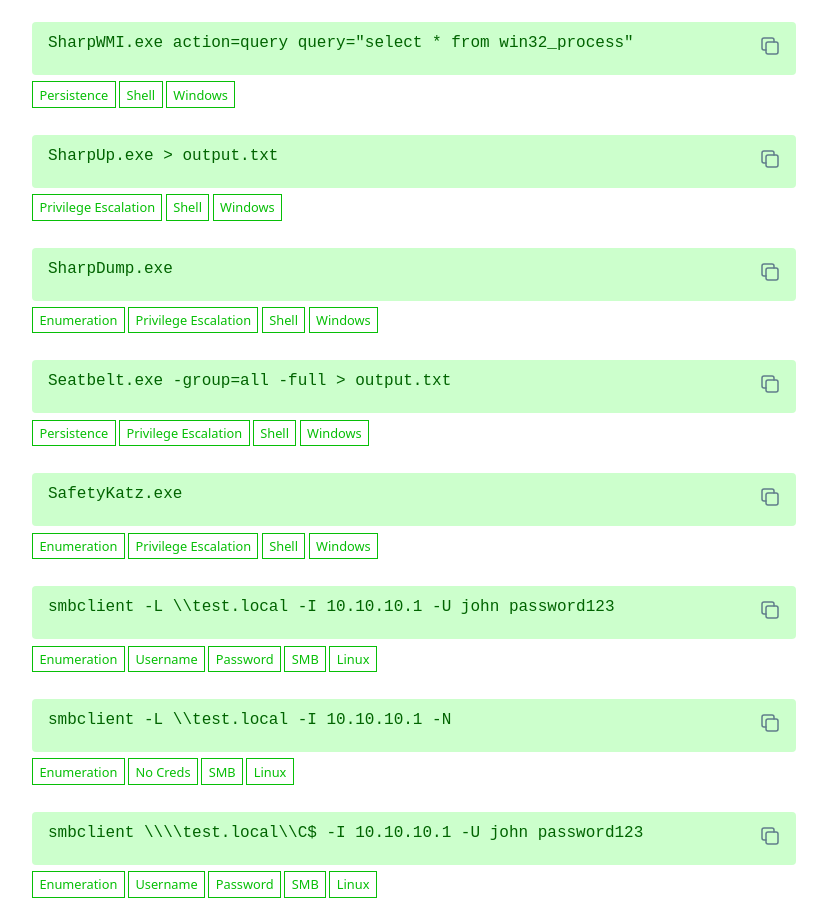
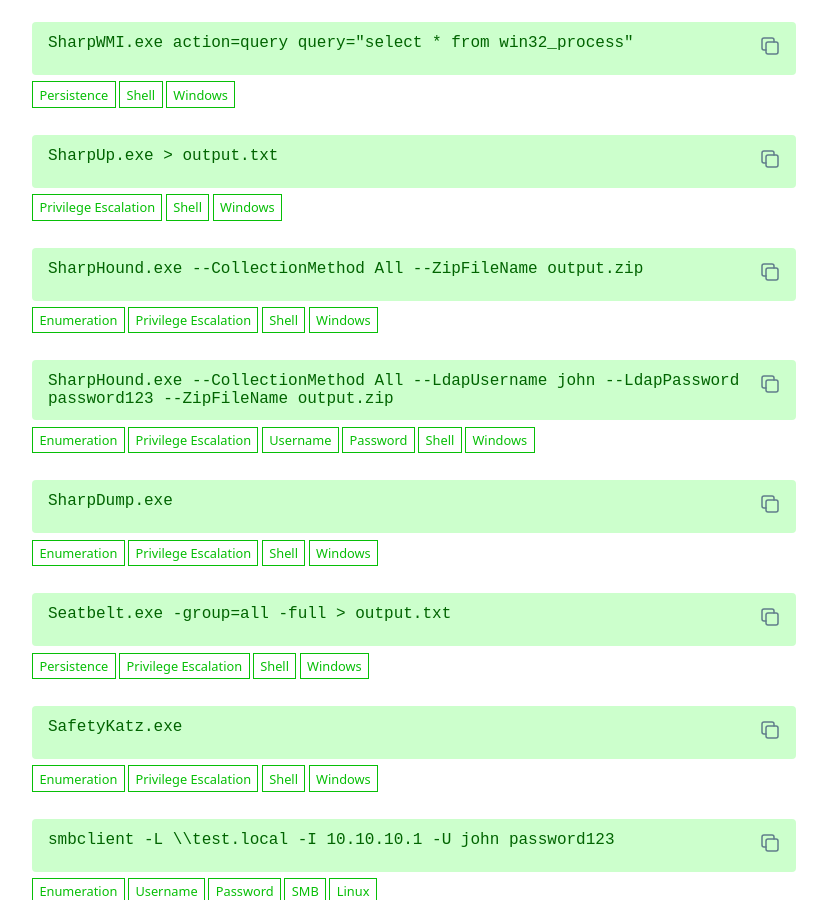
Before and after one commit to WADComs/WADComs.github.io, a Jekyll site: the page built from index.md, in a window 1280 px wide and 900 px high, scrolled down 887 px. Shown: the whole window, without its empty margins (226-1053 px from the left). Built offline with Jekyll 4.4.1, drawn with Linux system fonts in a browser that asks for light colours; some of the changed text lies outside the part shown.

Commit message:
Added more commands

```diff
--- /dev/null
+++ b/_wadcoms/SharpHound-LDAP.md
@@ -0,0 +1,27 @@
+---
+description: |
+  SharpHound.exe is the official data collector for BloodHound, written in C# and uses Windows API functions and LDAP namespace functions to collect data from domain controllers and domain-joined Windows systems. This data can then be fed into BloodHound to enumerate potential paths of privilege escalation. The following command peforms all collection methods and will use the provided LDAP credentials when performing LDAP collection methods, and stores the output in a zip file that can be directly placed in the BloodHound GUI.
+
+  Command Reference:
+
+  	LDAP Username: john
+
+  	LDAP Password: password123
+
+  	Output File: output.zip
+
+command: |
+  SharpHound.exe --CollectionMethod All --LdapUsername john --LdapPassword password123 --ZipFileName output.zip
+items:
+  - Shell
+  - Username
+  - Password
+OS:
+  - Windows
+attack_types:
+  - PrivEsc
+  - Enumeration
+references:
+  - https://github.com/BloodHoundAD/SharpHound3
+  - https://bloodhound.readthedocs.io/en/latest/data-collection/sharphound.html
+---
--- /dev/null
+++ b/_wadcoms/SharpHound.md
@@ -0,0 +1,21 @@
+---
+description: |
+  SharpHound.exe is the official data collector for BloodHound, written in C# and uses Windows API functions and LDAP namespace functions to collect data from domain controllers and domain-joined Windows systems. This data can then be fed into BloodHound to enumerate potential paths of privilege escalation. The following command peforms all collection methods and stores the output in a zip file that can be directly placed in the BloodHound GUI.
+
+  Command Reference:
+
+  	Output File: output.zip
+
+command: |
+  SharpHound.exe --CollectionMethod All --ZipFileName output.zip
+items:
+  - Shell
+OS:
+  - Windows
+attack_types:
+  - PrivEsc
+  - Enumeration
+references:
+  - https://github.com/BloodHoundAD/SharpHound3
+  - https://bloodhound.readthedocs.io/en/latest/data-collection/sharphound.html
+---
```
Also changed, not shown: _wadcoms/Impacket-GoldenTicket.md (+1 -0 lines), _wadcoms/Impacket-SilverTicket.md (+1 -0 lines).
